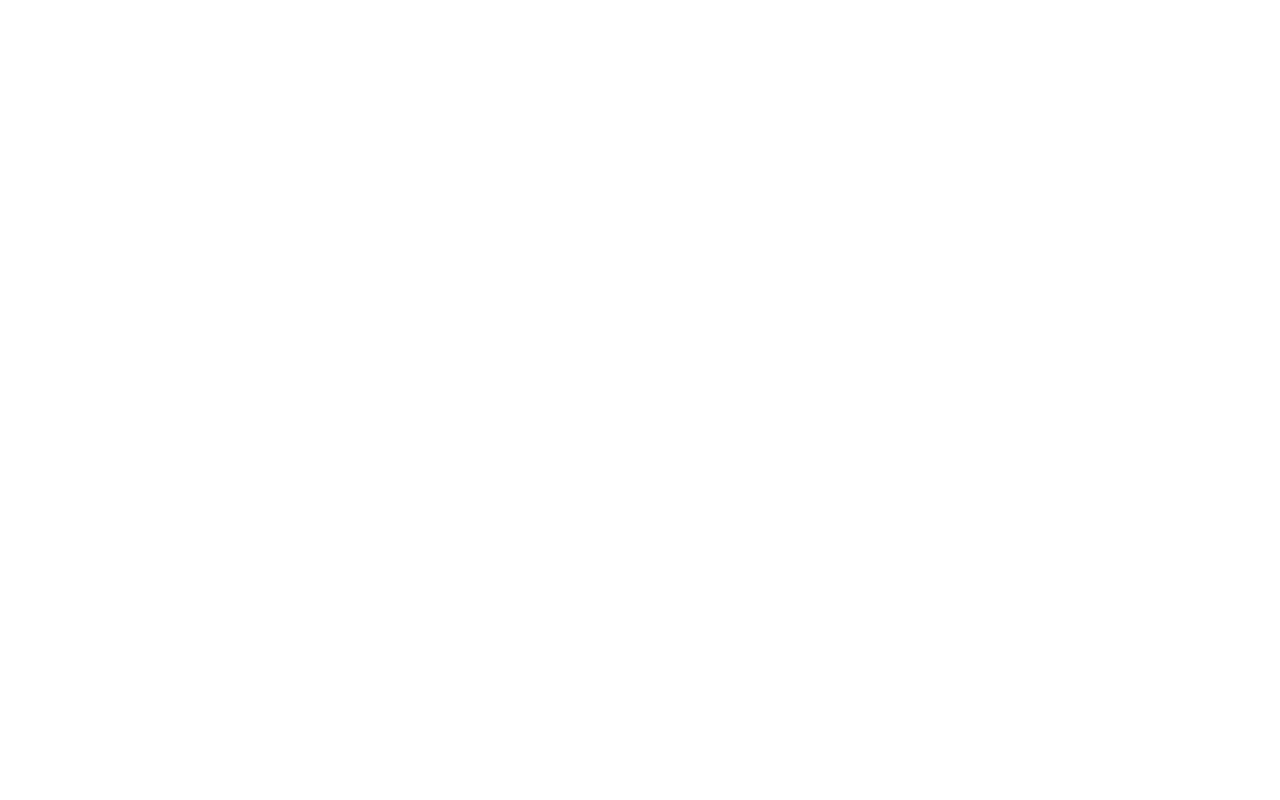
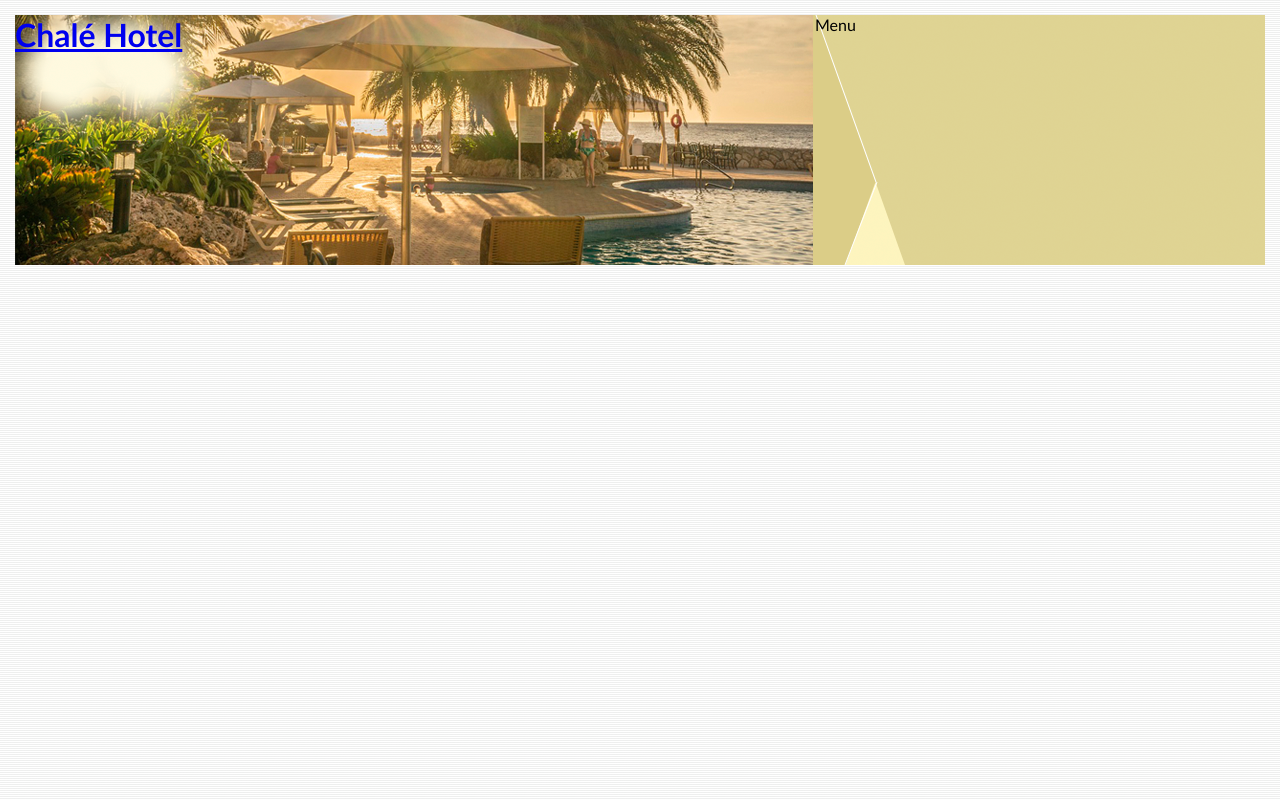
Before and after one commit to lyzzandro/site-chale-hotel, a plain HTML site: page index.html in a window 1280 px wide. Drawn offline with Linux system fonts and the light colour scheme.

Commit message:
Criando menu

```diff
--- a/index.html
+++ b/index.html
@@ -9,5 +9,19 @@
 </head>
 <body>
 
+    <div id="container"><!-- Início container-->
+
+        <div id="topo"><!-- Início topo-->
+            <div id="area-logo">
+                <h1>
+                    <a href="#">Chalé Hotel</a>
+                </h1>
+            </div>
+            <div id="area-menu">
+                Menu
+            </div>
+        </div><!-- fim container-->
+    </div><!-- fim container-->
+
 </body>
 </html>
--- a/style.css
+++ b/style.css
@@ -0,0 +1,41 @@
+/*Estrutura do site*/
+*{
+    margin: 0;
+    padding: 0;
+}
+
+body{
+    font-family: 'Trebuchet MS', 'Lucida Sans Unicode', 'Lucida Grande', 'Lucida Sans', Arial, sans-serif;
+    background: #fff url(/imagens/bg.png);
+    margin: 15px;
+}
+
+#container{
+    background: #ede9cc;
+}
+
+#topo{
+    position: relative;
+    background: #dbcd87;
+    height: 15.4em;
+    min-height: 250px;
+}
+
+
+#area-logo{
+    position: absolute;
+    background: url(/imagens/topo-imagem-principal.png) no-repeat;
+    width: 100%;
+    height: 250px;
+    top: 0;
+    left: 0;
+}
+
+#area-menu{
+    position: absolute;
+    background: url(/imagens/topo-imagem-lateral.png) no-repeat;
+    width: 450px;
+    height: 250px;
+    top: 0;
+    right: 0;
+}
```
